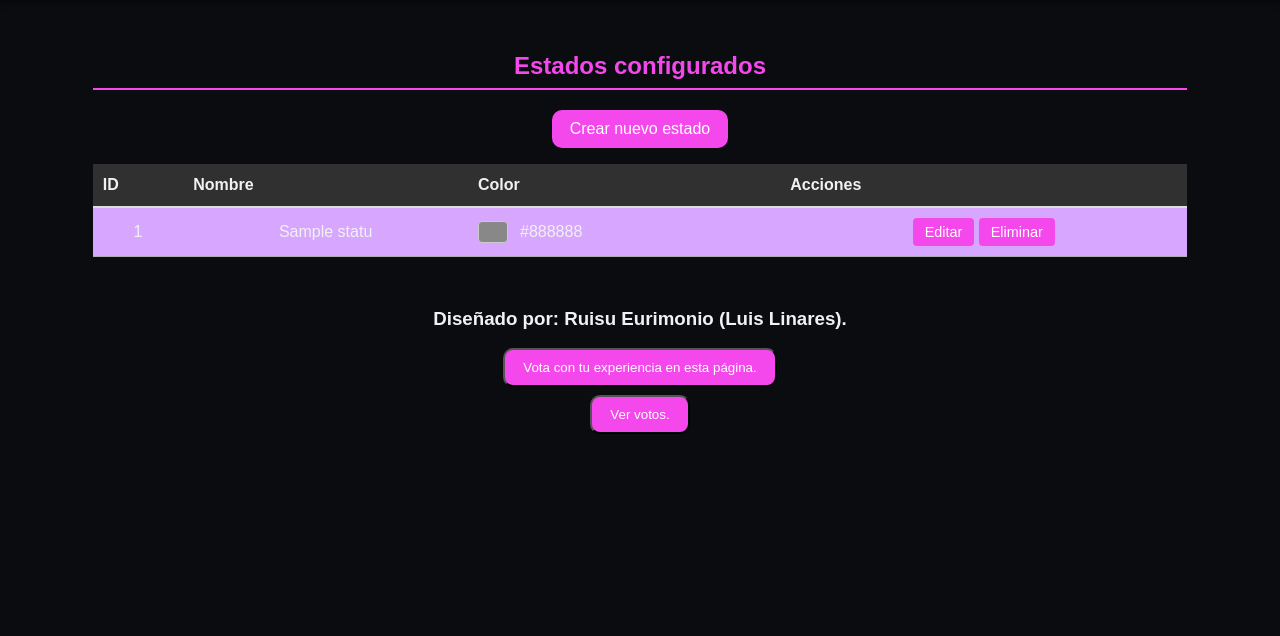
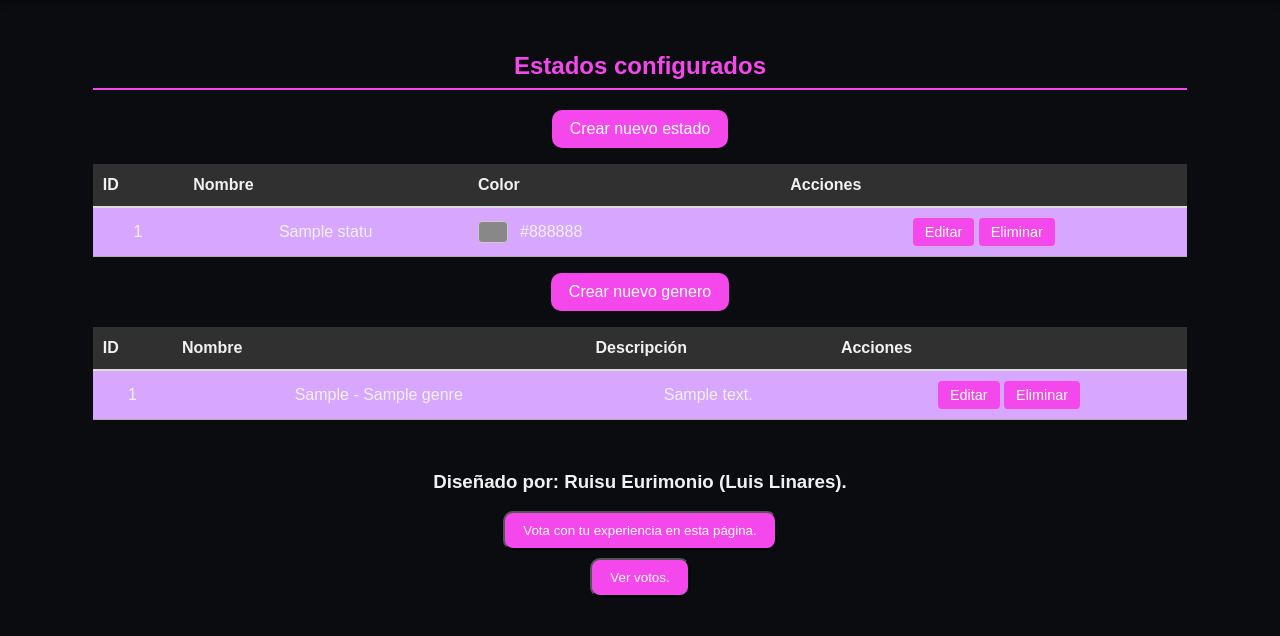
Before and after one commit to RuisuEurimonio/CatalogAnimeProject, a Django app: page //config in a window 1280 px wide. Shown: the part 54-690 px from the top of the page. Run offline with Django 5.2, Linux system fonts and the light colour scheme; tables that the repository leaves empty hold one stand-in row (values such as "Sample post").

Commit message:
Se agregan elementos necesarios para creación de generos

```diff
--- a/animepage/models.py
+++ b/animepage/models.py
@@ -1,15 +1,14 @@
 from django.db import models
-
-class GenreChoices(models.TextChoices):
-    ACCION = 'ACC', 'Acción'
-    COMEDIA = 'COM', 'Comedia'
-    DRAMA = 'DRM', 'Drama'
-    FANTASIA = 'FAN', 'Fantasía'
 
 class TypeChoices(models.TextChoices):
     ANIME = 'AN', 'Anime'
     PELICULA = "PE", "Pelicula"
     OVA = "OV", "Ova"
+
+class Genre(models.Model):
+    name = models.CharField(max_length=15, unique=True)
+    prefix = models.CharField(max_length= 5, unique= True)
+    description = models.CharField(max_length=200, unique = True)
 
 class Status(models.Model):
     name = models.CharField(max_length=15, unique=True)
@@ -18,11 +17,7 @@ class Status(models.Model):
 class Anime(models.Model):
     name = models.CharField(max_length=300)
     date = models.DateField()
-    main_genre = models.CharField(
-        max_length=10,
-        choices=GenreChoices.choices,
-        default=GenreChoices.ACCION
-    )
+    main_genre = models.ForeignKey(Genre, on_delete=models.PROTECT, default=1)
     description = models.CharField(max_length=1000)
     img_url = models.CharField(max_length=2000, default="no_image")
     type = models.CharField(
--- a/animepage/static/animepage/css/createStatus.css
+++ b/animepage/static/animepage/css/createForms.css
@@ -1,11 +1,11 @@
-.createStatus_section{
+.createStatus_section, .createGenre_section{
     width: 100%;
     height: 80vh;
     display: flex;
     align-items: center;
 }
 
-.createStatus_form{
+.createStatus_form, .createGenre_form{
     width: 60%;
     margin: auto;
     border: #f548ec solid 2px;
@@ -13,7 +13,7 @@
     border-radius: 1rem;
 }
 
-.createStatus_btn{
+.createStatus_btn, .createGenre_btn{
     width: 50%;
     margin: auto;
 }
--- a/animepage/static/animepage/css/table.css
+++ b/animepage/static/animepage/css/table.css
@@ -3,6 +3,8 @@
     border-collapse: collapse;
     font-family: Arial, sans-serif;
     background: #d7a7ff;
+    text-align: center;
+    vertical-align: middle;
 }
 
 /* Encabezado */
--- a/animepage/templates/animepage/base.html
+++ b/animepage/templates/animepage/base.html
@@ -18,7 +18,7 @@
     <link rel="stylesheet" href="{% static 'animepage/css/vote.css' %}">
     <link rel="stylesheet" href="{% static 'animepage/css/votes.css' %}">
     <link rel="stylesheet" href="{% static 'animepage/css/footer.css' %}">
-    <link rel="stylesheet" href="{% static 'animepage/css/createStatus.css'%}">
+    <link rel="stylesheet" href="{% static 'animepage/css/createForms.css'%}">
     <link rel="stylesheet" href="{% static 'animepage/css/table.css'%}">
 </head>
 <body>
--- a/animepage/templates/animepage/config.html
+++ b/animepage/templates/animepage/config.html
@@ -17,7 +17,7 @@
         <div style="overflow-x:auto;">
     <table class="table table-striped" role="table" aria-label="Tabla de estados">
       <thead>
-        <tr>
+        <tr class="table-titles">
           <th scope="col">ID</th>
           <th scope="col">Nombre</th>
           <th scope="col">Color</th>
@@ -58,6 +58,47 @@
     <p>  No hay estados configurados </p>
     {% endif%}
 
+    <div style="margin: 1rem 0;">
+        <a href="{% url 'anime:createGenre' %}" class="btn btn-primary">Crear nuevo genero</a>
+    </div>
+
+    {% if genres %}
+
+        <div style="overflow-x:auto;">
+    <table class="table table-striped" role="table" aria-label="Tabla de generos">
+      <thead>
+        <tr>
+          <th scope="col">ID</th>
+          <th scope="col">Nombre</th>
+          <th scope="col">Descripción</th>
+          <th class="col" scope="col">Acciones</th>
+        </tr>
+      </thead>
+      <tbody>
+        {% for genre in genres %}
+          <tr>
+            <td>{{ genre.id }}</td>
+            <td> {{genre.prefix}} - {{ genre.name }}</td>
+            <td>{{ genre.description }}</td>
+            <td>
+              <a href="{% url 'anime:editGenre' genre.id %}" class="btn" aria-label="Editar {{ genre.name }}">
+                Editar
+              </a>
+
+              <a href="{% url 'anime:deleteGenre' genre.id %}" class="btn" aria-label="Eliminar {{ genre.name }}">
+                Eliminar
+              </a>
+            </td>
+          </tr>
+        {% endfor %}
+      </tbody>
+    </table>
+  </div>
+
+    {% else %}
+    <p>  No hay generos configurados </p>
+    {% endif%}
+
 </section>
 
 {% endblock %}
--- a/animepage/urls.py
+++ b/animepage/urls.py
@@ -1,7 +1,7 @@
 from django.urls import path
 
 from . import views
-from .views import Info, CreateAnime, CreateStatus, EditStatus, DeleteStatus
+from .views import Info, CreateAnime, CreateStatus, EditStatus, DeleteStatus, CreateGenre, EditGenre, DeleteGenre
 
 app_name= "anime"
 urlpatterns = [
@@ -17,7 +17,10 @@ urlpatterns = [
     path("<int:anime_id>/character/<int:character_id>/delete", views.deleteCharacter, name="deleteCharacter"),
     path("<int:anime_id>/character/<int:character_id>/edit", views.editCharacter, name="infoCharacters"),
     path("/config", views.config, name="config"),
-    path("/config/status/create", CreateStatus.as_view(), name="createStatus" ),
-    path("/config/status/edit/<int:pk>", EditStatus.as_view(), name="editStatus" ),
-    path("/config/status/delete/<int:pk>", DeleteStatus.as_view(), name="deleteStatus" )
+    path("config/status/create", CreateStatus.as_view(), name="createStatus" ),
+    path("config/status/edit/<int:pk>", EditStatus.as_view(), name="editStatus" ),
+    path("config/status/delete/<int:pk>", DeleteStatus.as_view(), name="deleteStatus" ),
+    path("config/genre/create", CreateGenre.as_view(), name="createGenre" ),
+    path("config/genre/edit/<int:pk>", EditGenre.as_view(), name="editGenre" ),
+    path("config/genre/delete/<int:pk>", DeleteGenre.as_view(), name="deleteGenre" ),
 ]
--- a/animepage/views.py
+++ b/animepage/views.py
@@ -1,10 +1,10 @@
 from django.shortcuts import  get_object_or_404, render, redirect
 from django.http import HttpResponse
 from django.template import loader
-from .models import Anime, Character, Vote, Status
+from .models import Anime, Character, Vote, Status, Genre
 from django.urls import reverse_lazy
 from django.views.generic import DetailView, CreateView, DeleteView, UpdateView
-from .forms import StatusForm
+from .forms import StatusForm, GenreForm
 
 def index(request):
     anime_list = Anime.objects.all()
@@ -103,8 +103,9 @@ def deleteVote(request, id):
 def config(request):
 
     status_all = Status.objects.all()
+    genre_all = Genre.objects.all()
 
-    return render(request, 'animepage/config.html', {"status": status_all})
+    return render(request, 'animepage/config.html', {"status": status_all, "genres": genre_all})
 
 class CreateStatus(CreateView):
     model = Status
@@ -133,3 +134,31 @@ class EditStatus(UpdateView):
         context = super().get_context_data(**kwargs)
         context["accion"] = "Editar"
         return context
+
+class CreateGenre(CreateView):
+    model = Genre
+    template_name = "animepage/formGenre.html"
+    success_url = reverse_lazy("anime:config")
+    form_class = GenreForm
+
+    def get_context_data(self, **kwargs):
+        context = super().get_context_data(**kwargs)
+        context["accion"] = "Crear"
+        return context
+
+class EditGenre(UpdateView):
+    model = Genre
+    template_name = "animepage/formGenre.html"
+    success_url = reverse_lazy("anime:config")
+    form_class = GenreForm
+
+    def get_context_data(self, **kwargs):
+        context = super().get_context_data(**kwargs)
+        context["accion"] = "Actualizar"
+        return context
+
+class DeleteGenre(DeleteView):
+    model = Genre
+    template_name = "animepage/deleteGenre.html"
+    success_url = reverse_lazy("anime:config")
+    context_object_name = "genre"
```
Also changed, not shown: animepage/forms.py (+11 -1 lines), animepage/templates/animepage/deleteGenre.html (added, +20 -0 lines), animepage/templates/animepage/formGenre.html (added, +22 -0 lines), animepage/migrations/0001_initial.py, animepage/migrations/0002_vote.py (deleted), animepage/migrations/0003_status.py (deleted), animepage/migrations/0004_remove_anime_status_anime_statusref_and_more.py (deleted), animepage/migrations/0005_alter_anime_statusref.py (deleted).
